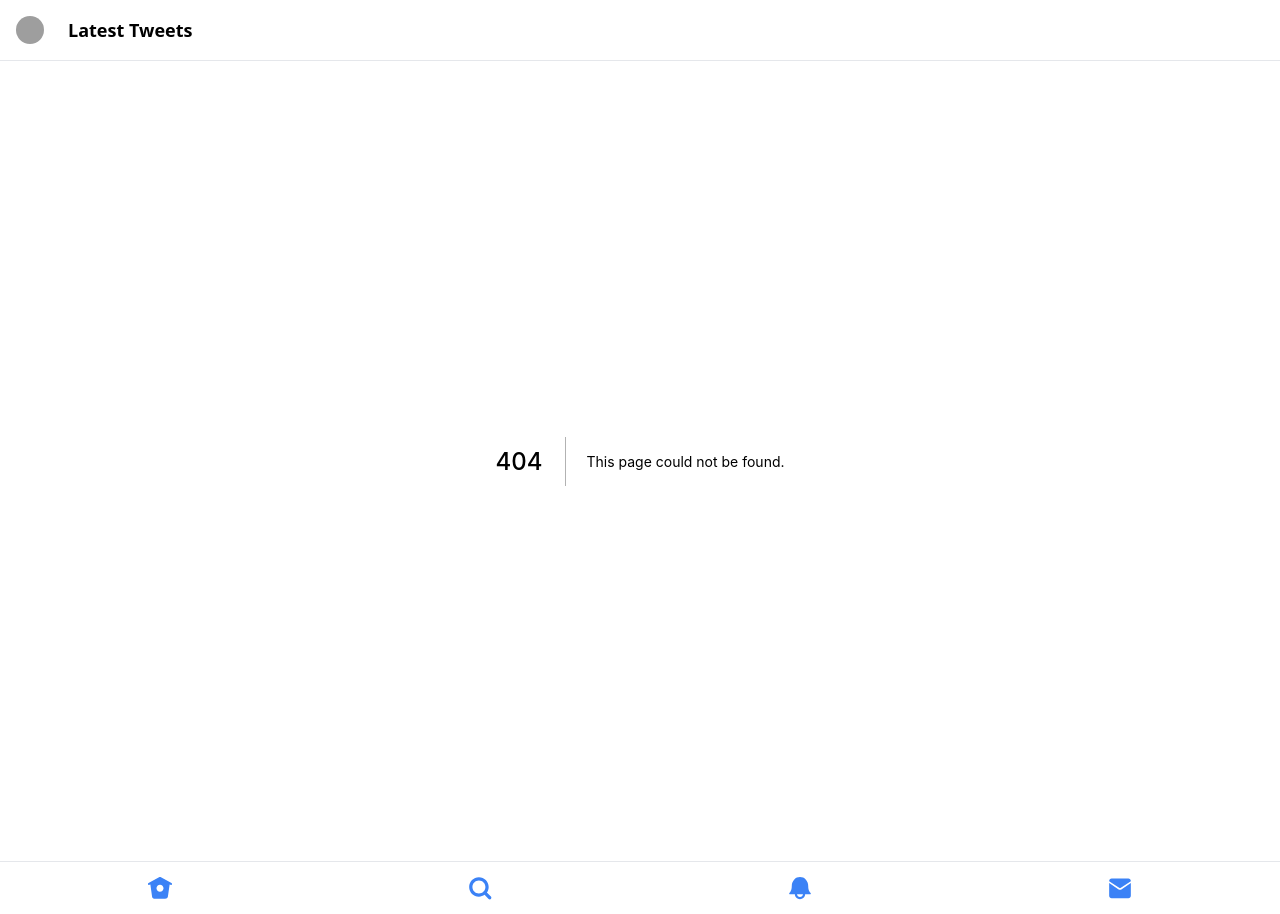
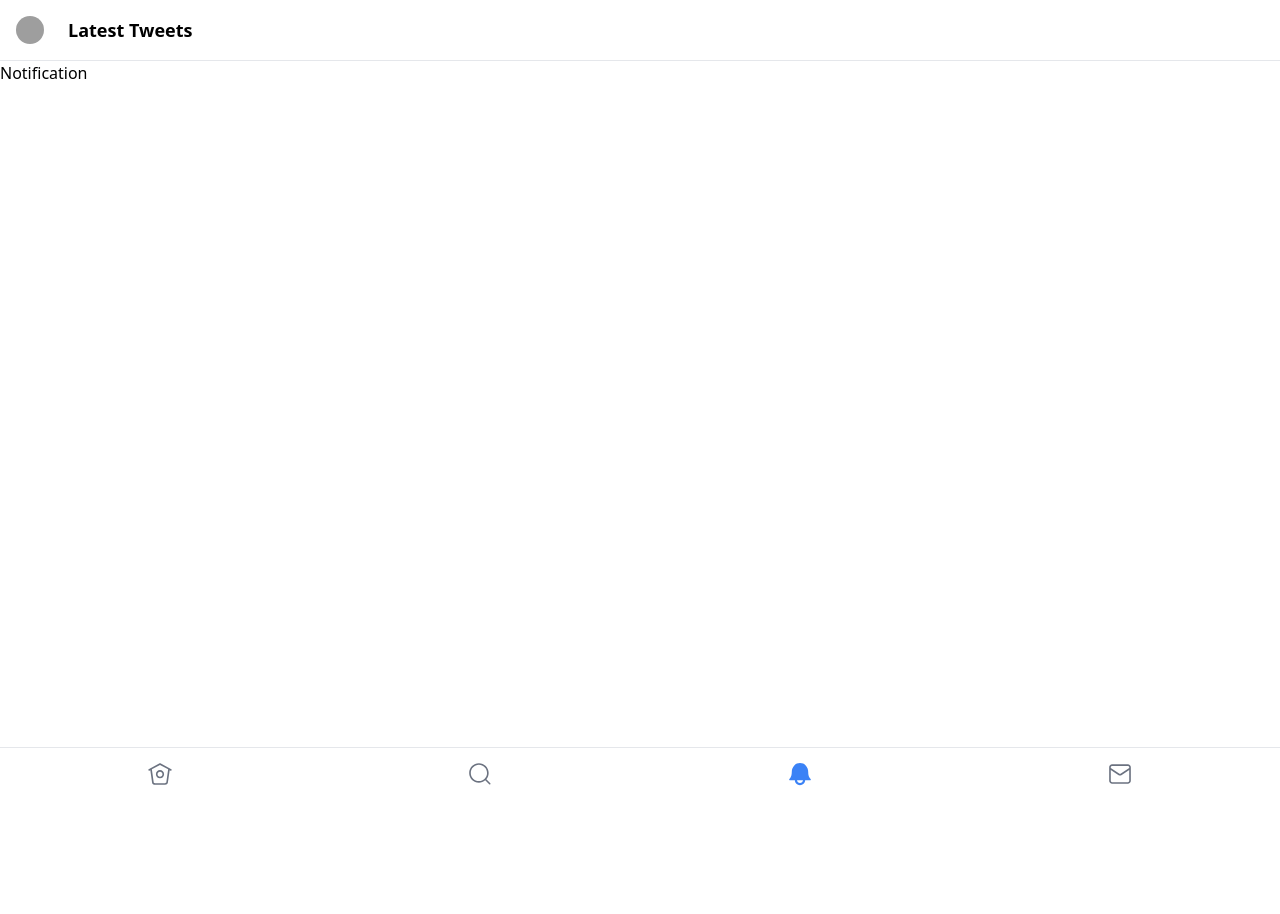
Before and after one commit to omeryaldirgan/twitter-clone, a Next.js app: page /notifications in a window 1280 px wide. Before the commit this address had no page. After the commit the page ends 800 px from the top, so only its background shows below. Built offline with nearby package versions, Linux system fonts and the light colour scheme; grey boxes are pictures that could not be loaded.

Commit message:
Link active ayarlaması yapıldı.

```diff
--- /dev/null
+++ b/components/Link.js
@@ -0,0 +1,27 @@
+import NextLink from "next/link";
+import { useRouter } from "next/router";
+
+export function Link({
+                        href,
+                        activeClassName,
+                        inactiveClassName,
+                        className,
+                        children,
+                        ...rest
+                     }) {
+   const router = useRouter();
+
+   let currentClassName = className;
+   let isActive = router.pathname === href;
+   if (isActive) {
+      currentClassName += ` ${activeClassName}`;
+   } else {
+      currentClassName += ` ${inactiveClassName}`;
+   }
+   console.log(isActive);
+   return (
+      <NextLink href={href} {...rest}>
+         <a className={currentClassName}>{children({ isActive })}</a>
+      </NextLink>
+   );
+}
--- a/pages/_app.js
+++ b/pages/_app.js
@@ -1,6 +1,8 @@
 import '../styles/globals.css'
-import Link from 'next/link'
+import { Link } from "../components/Link";
+
 function MyApp({ Component, pageProps }) {
+
   return (
      <div className='flex flex-col h-screen'>
          <header className="flex items-center px-4 py-4 border-b ">
@@ -12,26 +14,54 @@ function MyApp({ Component, pageProps }) {
            <Component {...pageProps} />
          </main>
 
-         <footer className='flex border-t border-gray-200' >
-            <Link href="/">
-               <a className="flex items-center justify-center w-1/4 py-3" >
+        <footer className="flex border-t border-gray-200">
+           <Link
+              href="/"
+              className="flex items-center justify-center w-1/4 py-3"
+           >
+              {({ isActive }) =>
+                 isActive ? (
                     <HomeIcon className="p-px text-blue-500 w-7 h-7" />
-            </a>
+                 ) : (
+                    <HomeIconEmpty className="p-px text-gray-500 w-7 h-7" />
+                 )
+              }
            </Link>
-            <Link href="/explore">
-               <a className="flex items-center justify-center w-1/4 py-3">
+           <Link
+              href="/explore"
+              className="flex items-center justify-center w-1/4 py-3 text-gray-500"
+           >
+              {({ isActive }) =>
+                 isActive ? (
                     <SearchIcon className="p-px text-blue-500 w-7 h-7" />
-               </a>
+                 ) : (
+                    <SearchIconEmpty className="p-px text-gray-500 w-7 h-7" />
+                 )
+              }
            </Link>
-            <Link href="/notification">
-               <a className="flex items-center justify-center w-1/4 py-3">
+           <Link
+              href="/notifications"
+              className="flex items-center justify-center w-1/4 py-3 text-gray-500"
+           >
+              {({ isActive }) =>
+                 isActive ? (
                     <BellIcon className="p-px text-blue-500 w-7 h-7" />
-               </a>
+                 ) : (
+                    <BellIconEmpty className="p-px text-gray-500 w-7 h-7" />
+                 )
+              }
            </Link>
-            <Link href="/messages">
-               <a className="flex items-center justify-center w-1/4 py-3">
+           <Link
+              href="/messages"
+              className="flex items-center justify-center w-1/4 py-3 text-gray-500"
+           >
+              {({ isActive }) =>
+                 isActive ? (
                     <MailboxIcon className="p-px text-blue-500 w-7 h-7" />
-               </a>
+                 ) : (
+                    <MailboxIconEmpty className="p-px text-gray-500 w-7 h-7" />
+                 )
+              }
            </Link>
         </footer>
 
--- a/pages/notification.js
+++ b/pages/notifications.js
@@ -1,4 +1,4 @@
-const Notification=()=>{
+const Notifications=()=>{
    return(
       <div>
          Notification
@@ -6,4 +6,4 @@ const Notification=()=>{
    )
 }
 
-export default Notification
+export default Notifications
```
Lines whose indentation alone changed are shown as unchanged.
